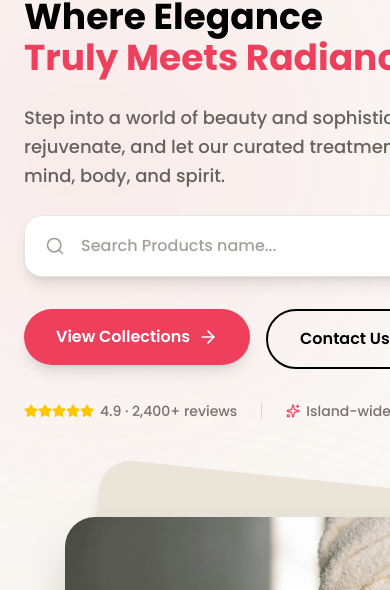
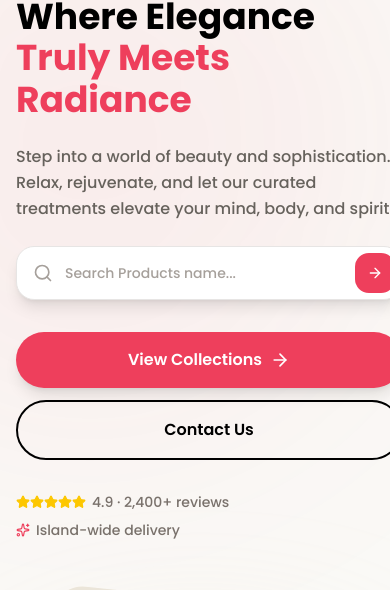
Before and after one commit to PasanSasmika/beauty-online-frontend, a Next.js app: page / in a window 390 px wide. Shown: the part 158-748 px from the top of the page. Built offline with nearby package versions, Linux system fonts and the light colour scheme; no server answers.

Commit message:
Responsive home

```diff
--- a/src/components/sections/Hero.tsx
+++ b/src/components/sections/Hero.tsx
@@ -6,13 +6,13 @@ import Link from 'next/link';
 import { useState } from 'react';
 import { useRouter } from 'next/navigation';
 
-const QUICK_CATEGORIES = [
-  { label: 'Skincare', emoji: '✨' },
-  { label: 'Makeup', emoji: '💄' },
-  { label: 'Perfume', emoji: '🌸' },
-  { label: 'Haircare', emoji: '💆' },
-  { label: 'Body Care', emoji: '🧴' },
-];
+// const QUICK_CATEGORIES = [
+//   { label: 'Skincare', emoji: '✨' },
+//   { label: 'Makeup', emoji: '💄' },
+//   { label: 'Perfume', emoji: '🌸' },
+//   { label: 'Haircare', emoji: '💆' },
+//   { label: 'Body Care', emoji: '🧴' },
+// ];
 
 export default function Hero() {
   const [searchQuery, setSearchQuery] = useState('');
@@ -38,7 +38,7 @@ export default function Hero() {
       <div className="absolute top-0 right-0 w-[600px] h-[600px] bg-[#ee3f5c]/6 rounded-full blur-[120px] pointer-events-none" />
       <div className="absolute bottom-0 left-0 w-[400px] h-[400px] bg-[#EBE5D9]/80 rounded-full blur-[100px] pointer-events-none" />
 
-      <div className="container mx-auto px-6 md:px-20 pt-24 pb-12 grid lg:grid-cols-12 gap-12 items-center z-10">
+      <div className="container mx-auto px-4 sm:px-6 md:px-20 pt-24 pb-12 grid lg:grid-cols-12 gap-12 items-center z-10 w-full">
 
         {/* Text + Search Content */}
         <div className="lg:col-span-7 flex flex-col gap-6">
@@ -49,60 +49,60 @@ export default function Hero() {
             <span className="text-xs font-semibold text-stone-600 tracking-wide uppercase">100% Authentic Products</span>
           </div>
 
+          {/* 1. Reduced base font size and removed <br /> so it wraps naturally on mobile */}
+
           <h1 className="text-4xl md:text-5xl lg:text-6xl font-bold text-[#000000] leading-[1.15]">
             Where Elegance <br />
             <span className="text-[#ee3f5c]">Truly Meets Radiance</span>
           </h1>
-
-          <p className="text-lg md:text-xl text-stone-600 max-w-lg leading-relaxed font-medium opacity-90">
+          <p className="text-base md:text-xl text-stone-600 max-w-lg leading-relaxed font-medium opacity-90">
             Step into a world of beauty and sophistication. Relax, rejuvenate, and let our curated treatments elevate your mind, body, and spirit.
           </p>
 
-          {/* ── SEARCH BAR ── */}
+          {/* 2. Search bar — icon-only button on xs screens */}
           <form onSubmit={handleSearch} className="w-full max-w-xl">
             <div className="flex items-center bg-white rounded-2xl shadow-lg border border-stone-200 overflow-hidden focus-within:border-[#ee3f5c] focus-within:shadow-[0_0_0_3px_rgba(238,63,92,0.12)] transition-all duration-200">
-              <Search size={20} className="ml-5 text-stone-400 shrink-0" />
+              <Search size={20} className="ml-4 text-stone-400 shrink-0" />
               <input
                 type="text"
                 value={searchQuery}
                 onChange={(e) => setSearchQuery(e.target.value)}
                 placeholder="Search Products name..."
-                className="flex-1 px-4 py-4 text-[#000000] placeholder-stone-400 bg-transparent outline-none text-base font-medium"
+                className="flex-1 px-3 py-4 text-[#000000] placeholder-stone-400 bg-transparent outline-none text-sm sm:text-base font-medium min-w-0"
               />
               <button
                 type="submit"
-                className="m-1.5 bg-[#ee3f5c] hover:bg-[#c1023e] text-white px-6 py-3 rounded-xl font-semibold transition-colors shrink-0 flex items-center gap-2"
+                className="m-1.5 bg-[#ee3f5c] hover:bg-[#c1023e] text-white px-3 sm:px-6 py-3 rounded-xl font-semibold transition-colors shrink-0 flex items-center gap-2"
               >
-                Search
+                <span className="hidden sm:inline">Search</span>
                 <ArrowRight size={16} />
               </button>
             </div>
           </form>
 
-
-          {/* CTA Buttons */}
-          <div className="flex flex-wrap gap-4 pt-2">
+          {/* 3. CTA Buttons — stack vertically on xs, row on sm+ */}
+          <div className="flex flex-col sm:flex-row flex-wrap gap-3 sm:gap-4 pt-2">
             <Link href="/products">
-              <button className="flex items-center gap-2 bg-[#ee3f5c] text-white px-8 py-4 rounded-full font-semibold hover:bg-[#c1023e] transition-colors shadow-lg">
+              <button className="flex items-center justify-center gap-2 bg-[#ee3f5c] text-white px-8 py-4 rounded-full font-semibold hover:bg-[#c1023e] transition-colors shadow-lg w-full sm:w-auto">
                 View Collections <ArrowRight className="w-5 h-5" />
               </button>
             </Link>
             <Link href="/contact">
-              <button className="bg-transparent border-2 border-[#000000] px-8 py-4 rounded-full font-semibold text-[#000000] hover:bg-[#000000] hover:text-white transition-colors">
+              <button className="bg-transparent border-2 border-[#000000] px-8 py-4 rounded-full font-semibold text-[#000000] hover:bg-[#000000] hover:text-white transition-colors w-full sm:w-auto">
                 Contact Us
               </button>
             </Link>
           </div>
 
-          {/* Social proof strip */}
-          <div className="flex items-center gap-6 pt-2">
+          {/* 4. Social proof — wrap on small screens */}
+          <div className="flex flex-wrap items-center gap-x-4 gap-y-2 pt-2">
             <div className="flex items-center gap-1.5">
               <div className="flex text-yellow-400">
                 {[1,2,3,4,5].map(i => <Star key={i} size={14} fill="currentColor" />)}
               </div>
               <span className="text-sm text-stone-500 font-medium">4.9 · 2,400+ reviews</span>
             </div>
-            <div className="w-px h-4 bg-stone-300" />
+            <div className="hidden sm:block w-px h-4 bg-stone-300" />
             <div className="flex items-center gap-1.5 text-sm text-stone-500 font-medium">
               <Sparkles size={14} className="text-[#ee3f5c]" />
               Island-wide delivery
```
